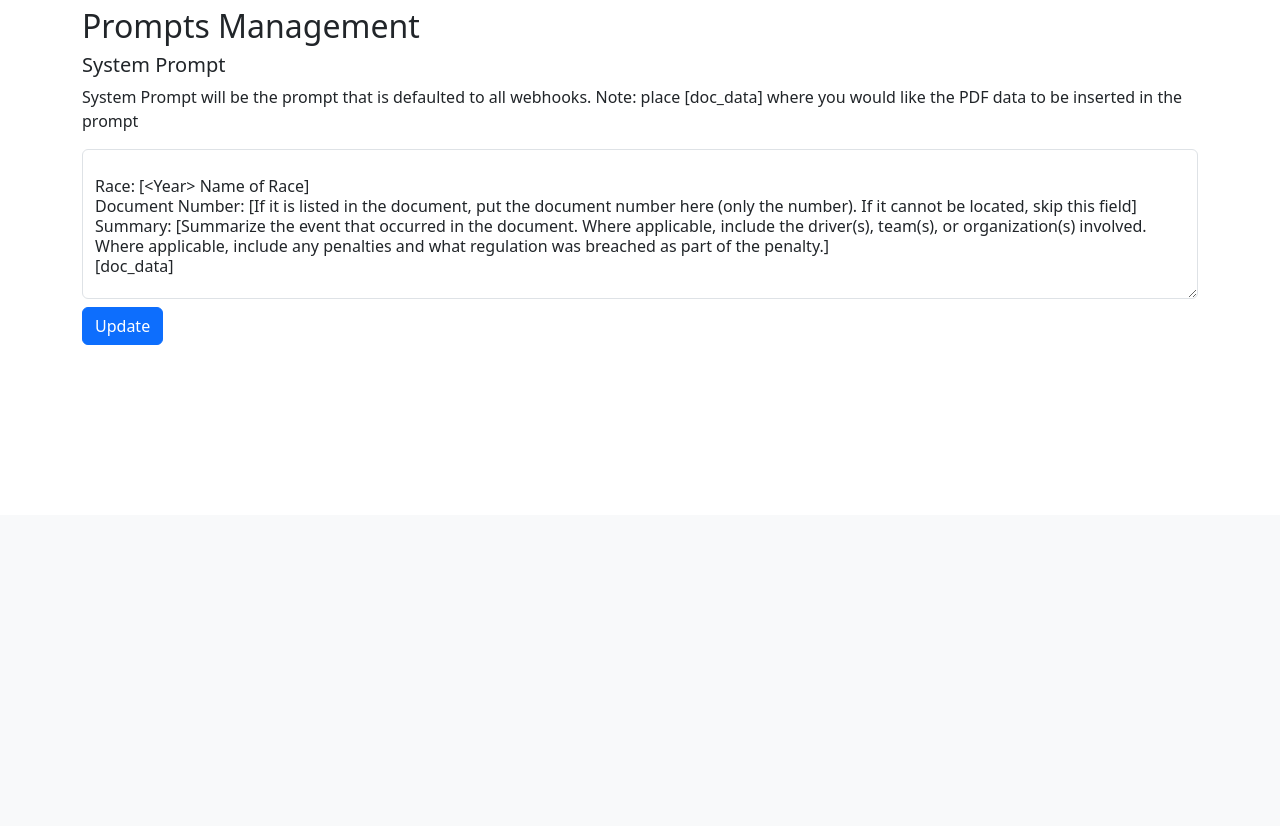
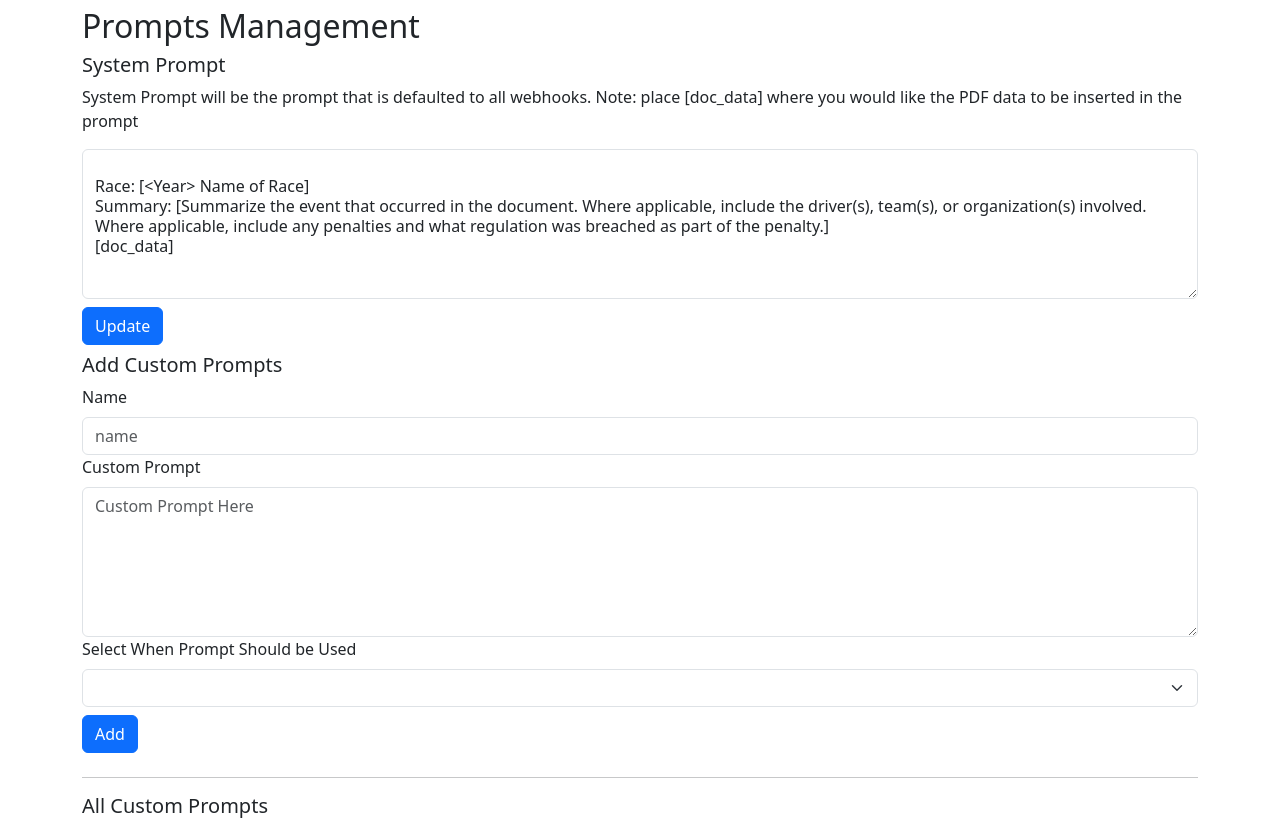
Before and after one commit to sfn-git/F1-Doc-Summarizer, a Flask app: page /config/ollama in a window 1280 px wide. Shown: the part 285-1111 px from the top of the page. Before the commit the page ends 630 px from the top, so only its background shows below. Run offline with Flask 3, Linux system fonts and the light colour scheme; data comes from the database, SQL or seed files in the repository; lists and menus that the app fills with data are empty; some libraries are stand-ins or nearby versions.

Commit message:
Added insert,update,delete for prompts with type docs

```diff
--- a/utils/constants.py
+++ b/utils/constants.py
@@ -77,10 +77,9 @@ CREATE_PROMPT_TABLE="""CREATE TABLE IF NOT EXISTS prompts(
 )
 """
 
-INSTRUCTION_PROMPT="""Do not greet or describe what you are thinking when responding. Bold each header. Stay strictly to the format below. Only summarize using the guidelines below."""
+INSTRUCTION_PROMPT="""Do not greet or describe what you are thinking when responding. Stay strictly to the format below. Only summarize using the guidelines below."""
 
 DEFAULT_SYSTEM_PROMPT ="""Race: [<Year> Name of Race]
-Document Number: [If it is listed in the document, put the document number here (only the number). If it cannot be located, skip this field]
 Summary: [Summarize the event that occurred in the document. Where applicable, include the driver(s), team(s), or organization(s) involved. Where applicable, include any penalties and what regulation was breached as part of the penalty.]
 [doc_data]""".lstrip().rstrip()
 
--- a/utils/db.py
+++ b/utils/db.py
@@ -627,7 +627,7 @@ def get_active_document_types(conn):
     try:
         cursor = conn.cursor()
         query = """
-            SELECT keyword
+            SELECT type_id, keyword
             FROM document_type
             WHERE active = 1
         """
@@ -749,6 +749,18 @@ def get_system_prompt(conn):
     except sqlite3.Error as e:
         logging.error(f"Error retrieving SYSTEM prompt: {e}")
         return None
+
+def get_prompt_by_link_id(conn, link_id):
+    try:
+        cursor = conn.cursor()
+        query = "SELECT * FROM prompts WHERE link_id = ?"
+        cursor.execute(query, (link_id,))
+        result = cursor.fetchone()
+        return result if result else False
+    except sqlite3.Error as e:
+        logging.error(f"Error retrieving prompt by link_id {link_id}: {e}")
+        return False
+
 #CHATGPT GENERATED CODE END#
 
 def get_config_obj(conn):
--- a/utils/utils.py
+++ b/utils/utils.py
@@ -233,6 +233,10 @@ def date_string(date):
     datetime_string = date.strftime("%B %d, %Y %I:%M %p %Z")
     return  datetime_string
 
+def date_string_time(date):
+    datetime_string = date.strftime("%I:%M %p %Z")
+    return  datetime_string
+
 def send_document(send_id):
     conn = db.get_conn()
     send_row = db.join_document_send_documents_webhooks(conn, send_id)[0]
@@ -248,7 +252,7 @@ def send_document(send_id):
     file_path = get_file_from_url(doc_url)
     pdf_data = get_pdf_data(file_path)
     prompt = build_prompt(pdf_data)
-    summary = f"**Document Date:**\n{date_string(doc_time)}\n{date_string(doc_time_est)}\n\n{summarize_data(prompt)}"
+    summary = f"**Document Date:**\n{date_string(doc_time)} ({date_string_time(doc_time_est)})\n\n{summarize_data(prompt)}"
     ollama_url = db.get_config_ollama_url(conn)
     ollama_model = db.get_config_ollama_model(conn)
     db.insert_document_summary(conn, doc_id, summary, prompt, ollama_url, ollama_model)
--- a/web/app.py
+++ b/web/app.py
@@ -91,6 +91,8 @@ def config_ollama():
         system_prompt = db.get_system_prompt(conn)
         webhook_prompts = db.get_prompts_by_type(conn, "WEBHOOK")
         doctype_prompts = db.get_prompts_by_type(conn, "DOCTYPE")
+        doctypes = db.get_active_document_types(conn)
+        print(doctypes)
         if system_prompt is None:
             db.insert_prompt(conn, "DEFAULT_SYSTEM", constants.DEFAULT_SYSTEM_PROMPT, "SYSTEM", None)
         # print(webhook_prompts)
@@ -101,7 +103,38 @@ def config_ollama():
                                , system_prompt = system_prompt
                                , webhook_prompts = webhook_prompts
                                , doctype_prompts = doctype_prompts
+                               , doctypes = doctypes
                             )
+
+@app.route("/config/add/prompts", methods = ["POST"])
+def add_custom_prompt():
+    prompt_name = request.form["prompt_name"]
+    prompt = request.form["prompt"]
+    doc_type = request.form["document_type"]
+
+    conn = db.get_conn()
+    prompt_check = db.get_prompt_by_link_id(conn, doc_type)
+    if not prompt_check:
+        db.insert_prompt(conn, prompt_name, prompt, "DOCTYPE", doc_type)
+
+    return redirect('/config/ollama')
+
+@app.route("/config/delete/prompts/<id>")
+def delete_custom_prompt(id):
+    conn = db.get_conn()
+    db.delete_prompt_by_id(conn, id)
+    return redirect('/config/ollama')
+
+@app.route("/config/update/prompts/<id>", methods = ["POST"])
+def update_custom_prompt(id):
+    prompt_name = request.form["prompt_name"]
+    prompt = request.form["prompt"]
+    doc_type = request.form["document_type"]
+
+    conn = db.get_conn()
+    db.update_prompt(conn, id, prompt_name, prompt, "DOCTYPE", doc_type)
+
+    return redirect('/config/ollama')
 
 @app.route("/config/webhooks")
 def config():
--- a/web/templates/ollama.html
+++ b/web/templates/ollama.html
@@ -108,7 +108,43 @@
             </div>
         </div>
         <div id="custom_prompts">
-            <form></form>
+            <h5>Add Custom Prompts</h5>
+            <div class="form-floating">
+                <form action="/config/add/prompts" method="post">
+                    <label for="prompt_name" class="form-label">Name</label>
+                    <input type="text" class="form-control" id="prompt_name" placeholder="name" name="prompt_name">
+                    <label for="prompt" class="form-label">Custom Prompt</label>
+                    <textarea class="form-control" placeholder="Custom Prompt Here" id="system_prompt_form" style="height: 150px" name="prompt"></textarea>
+                    <label for="document_type" class="form-label">Select When Prompt Should be Used</label>
+                    <select class="form-select" aria-label="Default select example" name="document_type">
+                        {%for i in doctypes%}
+                            <option value="{{i[0]}}">Document - {{i[1]}}</option>
+                        {%endfor%}
+
+                    </select>
+                    <button class="btn btn-primary my-2" type="submit">Add</button>
+                </form>
+
+            </div>
+            <hr>
+            <h5>All Custom Prompts</h5>
+            {%for i in doctype_prompts%}
+                <form action="/config/update/prompts/{{i[0]}}" method="post">
+                    <label for="prompt_name" class="form-label">Name</label>
+                    <input type="text" class="form-control" id="prompt_name" placeholder="name" name="prompt_name" value="{{i[1]}}">
+                    <label for="prompt" class="form-label">Custom Prompt</label>
+                    <textarea class="form-control" placeholder="Custom Prompt Here" id="system_prompt_form" style="height: 150px" name="prompt">{{i[2]}}</textarea>
+                    <label for="document_type" class="form-label">Select When Prompt Should be Used</label>
+                    <select class="form-select" aria-label="Default select example" name="document_type">
+                        {%for j in doctypes%}
+                            <option value="{{j[0]}}" {% if j[0] == i[4]%}selected{%endif%}>Document - {{j[1]}}</option>
+                        {%endfor%}
+
+                    </select>
+                    <button class="btn btn-primary my-2" type="submit">Update</button>
+                    <a class="btn btn-danger my-2" type="submit" href="/config/delete/prompts/{{i[0]}}">Delete</a>
+                </form>
+            {%endfor%}
         </div>
     </div>
 </body>
```
